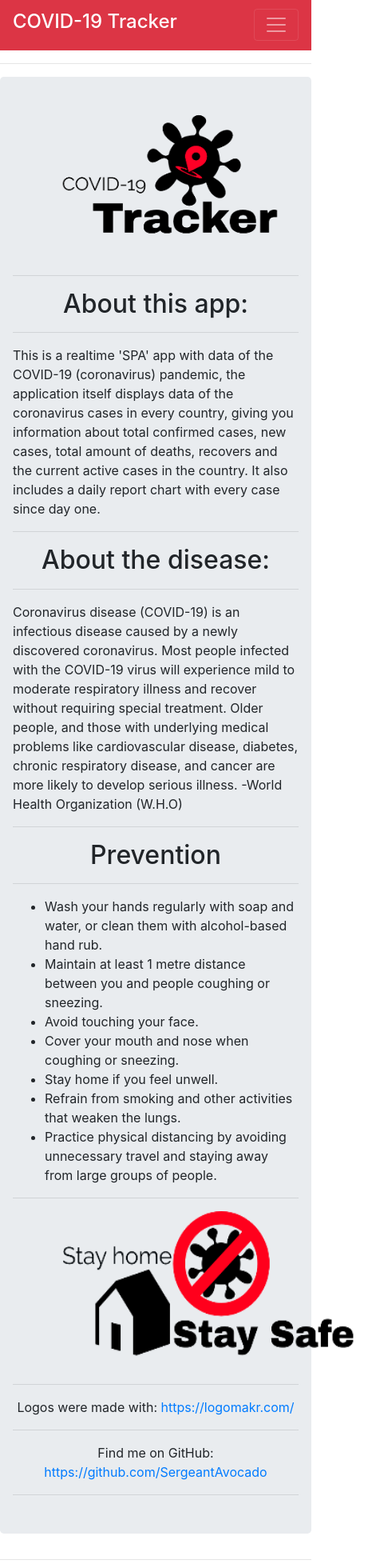
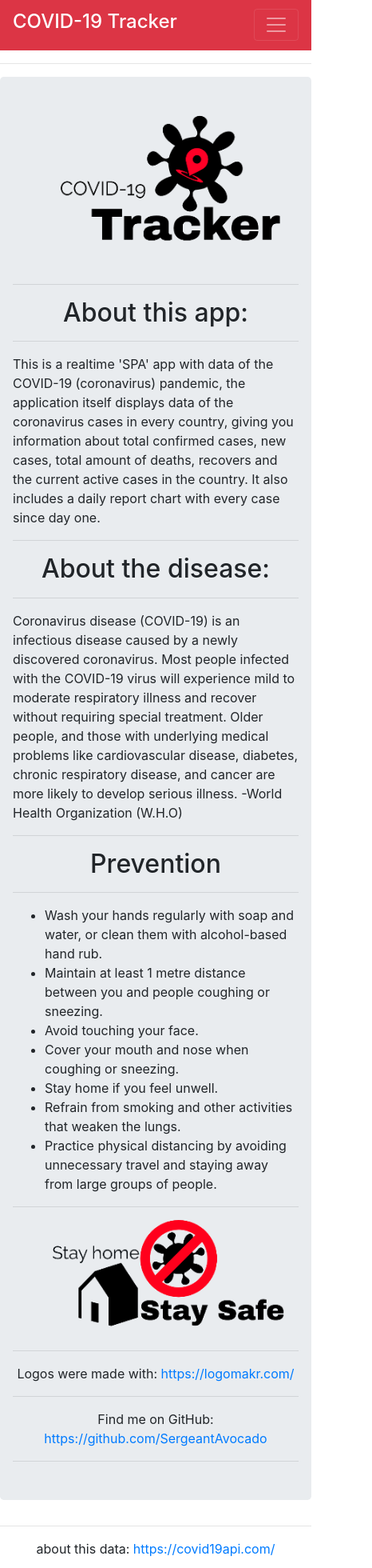
Before and after one commit to SergeantAvocado/CV19tracker, an Angular app: page / in a window 390 px wide. Shown: the top 1960 px of the page at 80% size, 466 px wide, since content can reach past the window. Built offline with nearby package versions, Linux system fonts and the light colour scheme.

Commit message:
responsive image behavior added

```diff
--- a/src/app/components/home/home.component.html
+++ b/src/app/components/home/home.component.html
@@ -1,6 +1,6 @@
 <div class="jumbotron">
     <div class="text-center">
-        <img src="./assets/logo_final.png" width="350px" height="200px">
+        <img src="./assets/logo_final.png" class="img-fluid" alt="Responsive image">
     </div>
     <hr>
     <h2 class="h2 text-center">About this app:</h2>
@@ -31,7 +31,7 @@
     </ul>
     <hr>
     <div class="text-center">
-        <img src="./assets/StayHome_logo.png"  width="450px" height="200px">
+        <img src="./assets/StayHome_logo.png"  class="img-fluid" alt="Responsive image">
     </div>
     <div class="text-center">
         <hr>
```
